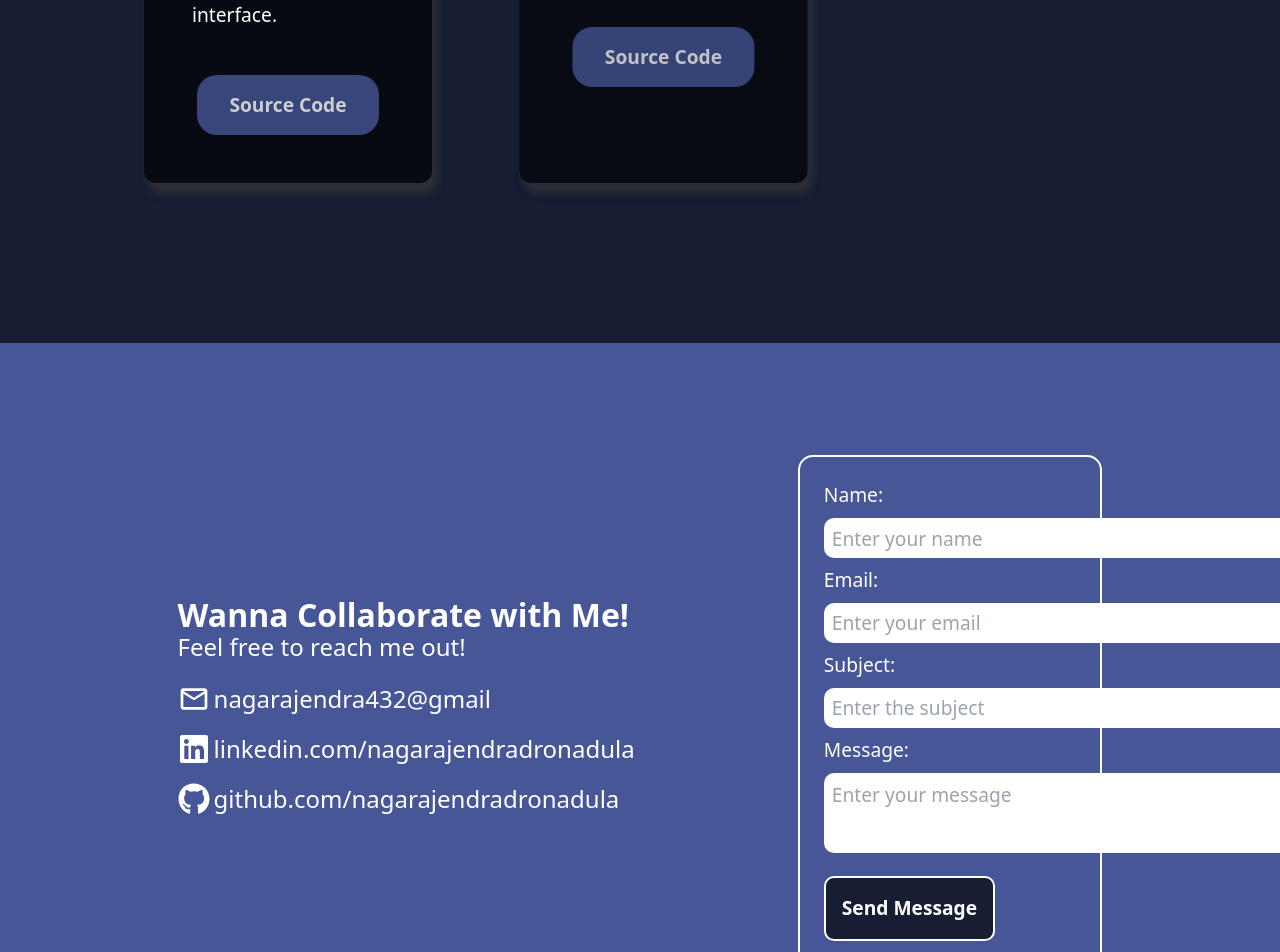
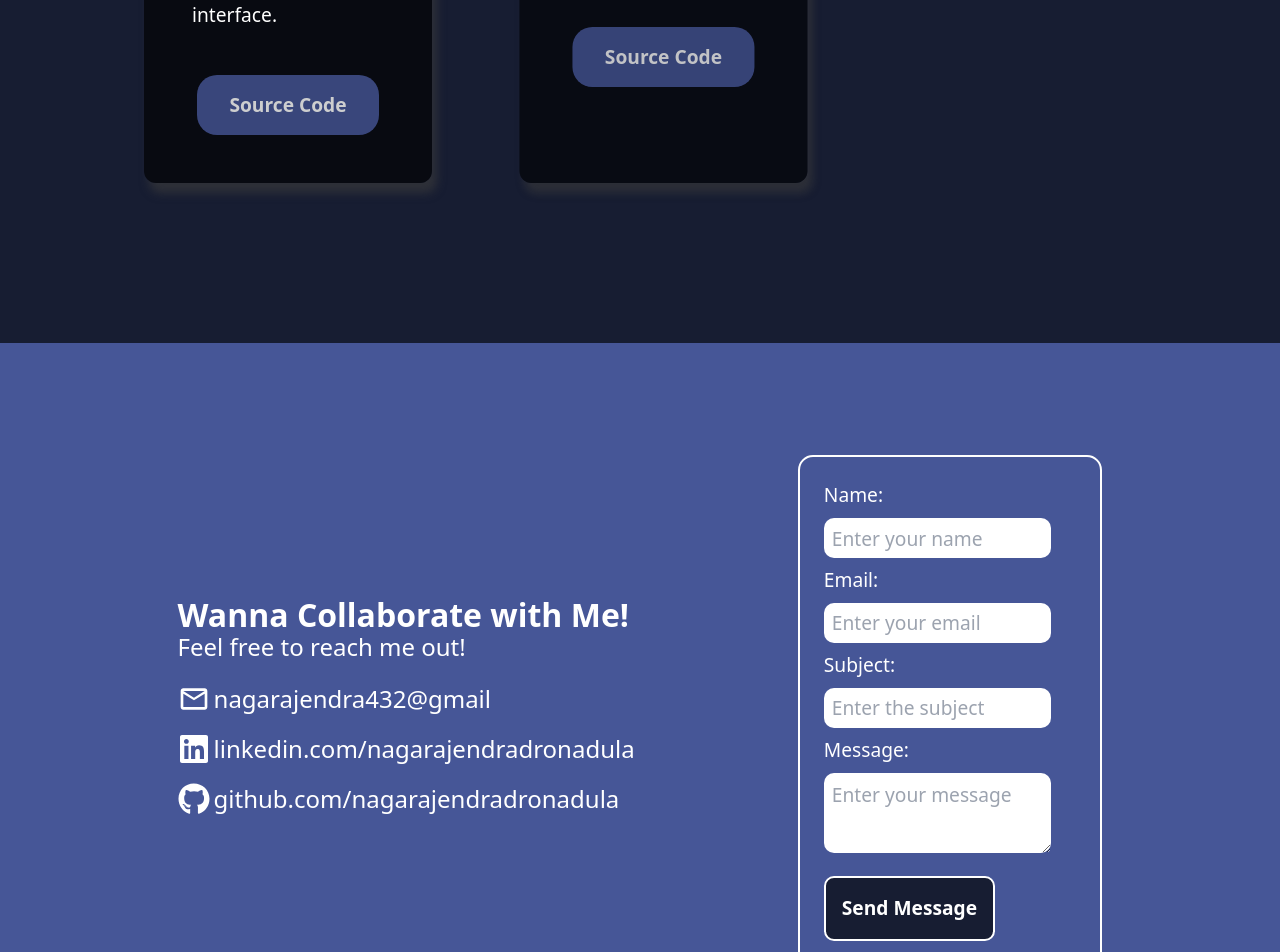
Before and after one commit to nagarajendradronadula/My-Portfolio, a React (Vite) app: page / in a window 1280 px wide. Shown: the part 5673-6625 px from the top of the page. Built offline with nearby package versions, Linux system fonts and the light colour scheme.

Commit message:
Update to email.css

```diff
--- a/src/Components/Footer/EmailForm/email.css
+++ b/src/Components/Footer/EmailForm/email.css
@@ -11,7 +11,8 @@
     margin: 0.5rem auto;
     border-radius: 10px;
     height: 2.5rem;
-    width: 32rem;
+    width: 90%;
+    /* width: 32rem; */
     color: black;
 }
 
@@ -19,8 +20,8 @@
     padding: 0.5rem;
     margin: 0.5rem auto;
     border-radius: 10px;
-    width: 100%;
-    width: 32rem;
+    width: 90%;
+    /* width: 32rem; */
     height: 5rem;
     color: black;
 }
```
